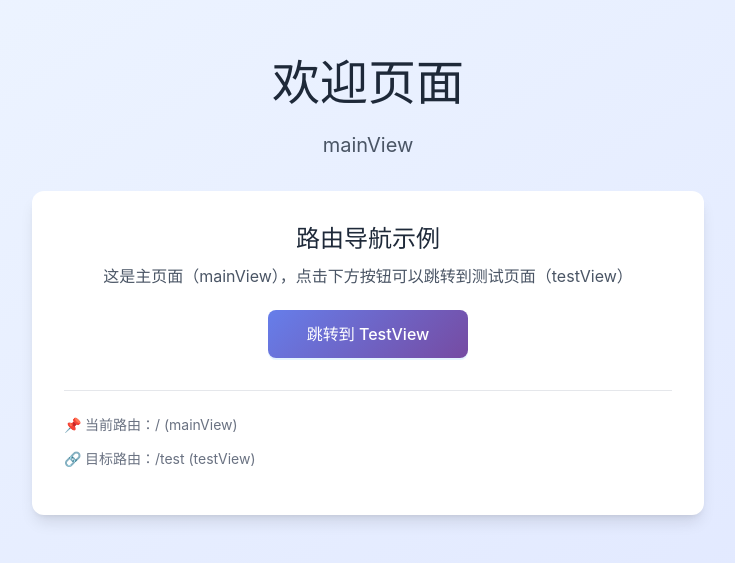
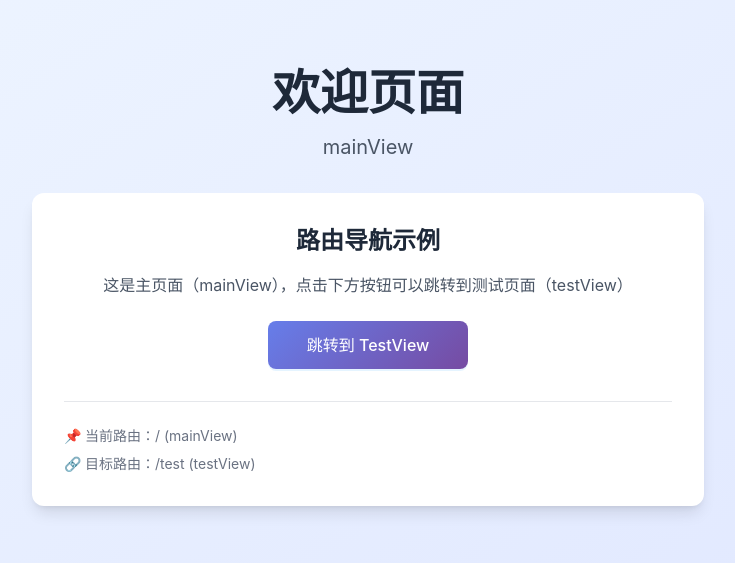
Before and after one commit to Quirrel-zh/template-vue, a Vue app: page / in a window 1280 px wide. Shown: the part 113-676 px from the top of the page, without its empty margins (272-1007 px from the left). Built offline with nearby package versions, Linux system fonts and the light colour scheme.

Commit message:
refactor: remove Ant Design's `reset.css` import, with base styles now managed by `tailwind.css`

```diff
--- a/src/assets/styles/tailwind.css
+++ b/src/assets/styles/tailwind.css
@@ -7,6 +7,12 @@
  * 书写换算（2560px 设计稿）：
  *   16px → 1rem | 24px → 1.5rem | 32px → 2rem | 12px → 0.75rem | 8px → 0.5rem
  */
+
+@layer reset;
+
+@layer reset {
+  @import 'ant-design-vue/dist/reset.css';
+}
 @import 'tailwindcss';
 
 @theme {
--- a/src/main.ts
+++ b/src/main.ts
@@ -6,7 +6,6 @@ import { createApp } from 'vue'
 import App from './App.vue'
 import router from './router'
 import './assets/styles/tailwind.css'
-import 'ant-design-vue/dist/reset.css'
 import './assets/styles/antd-overrides.less'
 
 const app = createApp(App)
```
